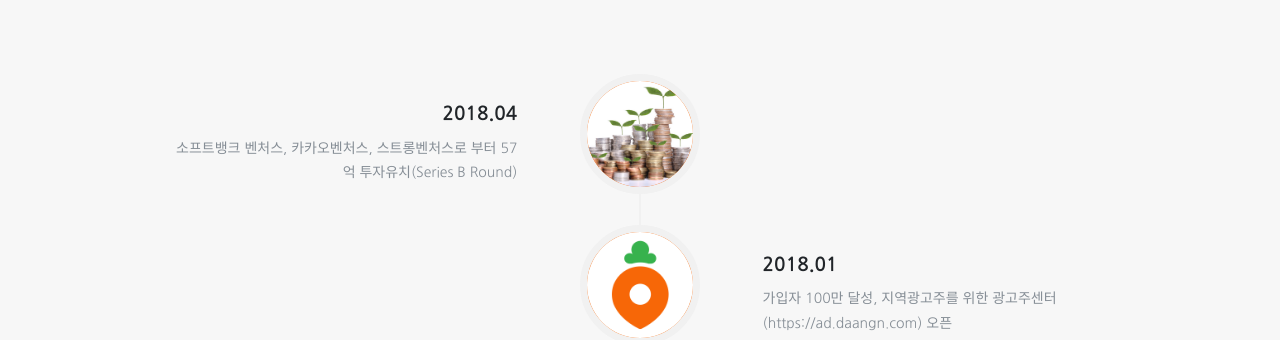
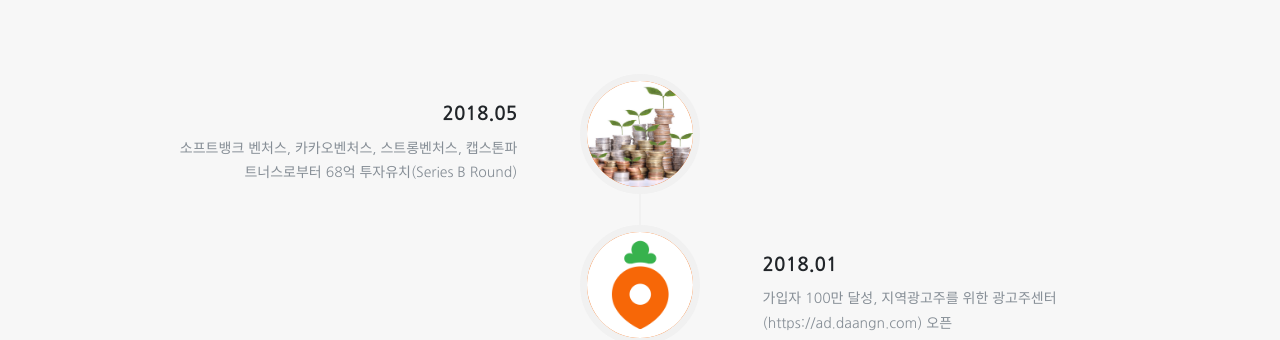
Before and after one commit to daangn/daangn-team-page, a Jekyll site: the page built from index.html, in a window 1280 px wide and 900 px high, scrolled down 1216 px. Shown: the part 156-496 px from the top of the window. Built offline with Jekyll 4.4.1, drawn with Linux system fonts in a browser that asks for light colours; some web fonts are replaced.

Commit message:
Update _config.yml

```diff
--- a/_config.yml
+++ b/_config.yml
@@ -9,8 +9,8 @@
 about: "당근마켓의 비전은 “동네 이웃 간 활발한 교류와 연결을 통해 사람들의 삶을 더 행복하게 만드는 것”이에요.</br>지역 내에서 발생하는 모든 개인 간의 거래정보(중고거래, 구인, 지역생활정보 등)가 모이고</br>그 정보들이 따뜻한 문화 안에서 교류되는 세상을 꿈꾸고 있어요.</br>당근마켓은 중고거래에서 시작하지만 지역커뮤니티 및 정보 서비스를 지향합니다."
 
 history:
-- title: '소프트뱅크 벤처스, 카카오벤처스, 스트롱벤처스로 부터 57억 투자유치(Series B Round)'
-  date: '2018.04'
+- title: '소프트뱅크 벤처스, 카카오벤처스, 스트롱벤처스, 캡스톤파트너스로부터 68억 투자유치(Series B Round)'
+  date: '2018.05'
   pic: investment2
 
 - title: '가입자 100만 달성, 지역광고주를 위한 광고주센터(https://ad.daangn.com) 오픈'
```
